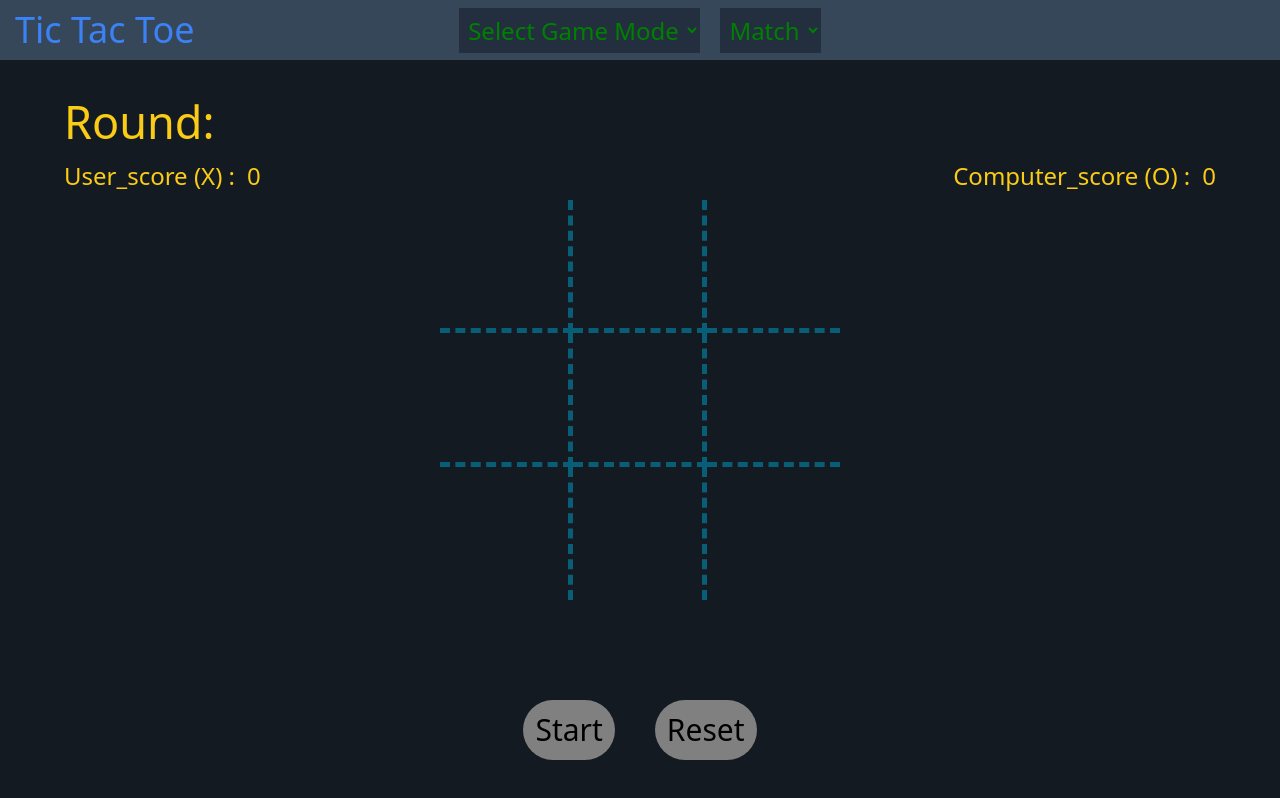
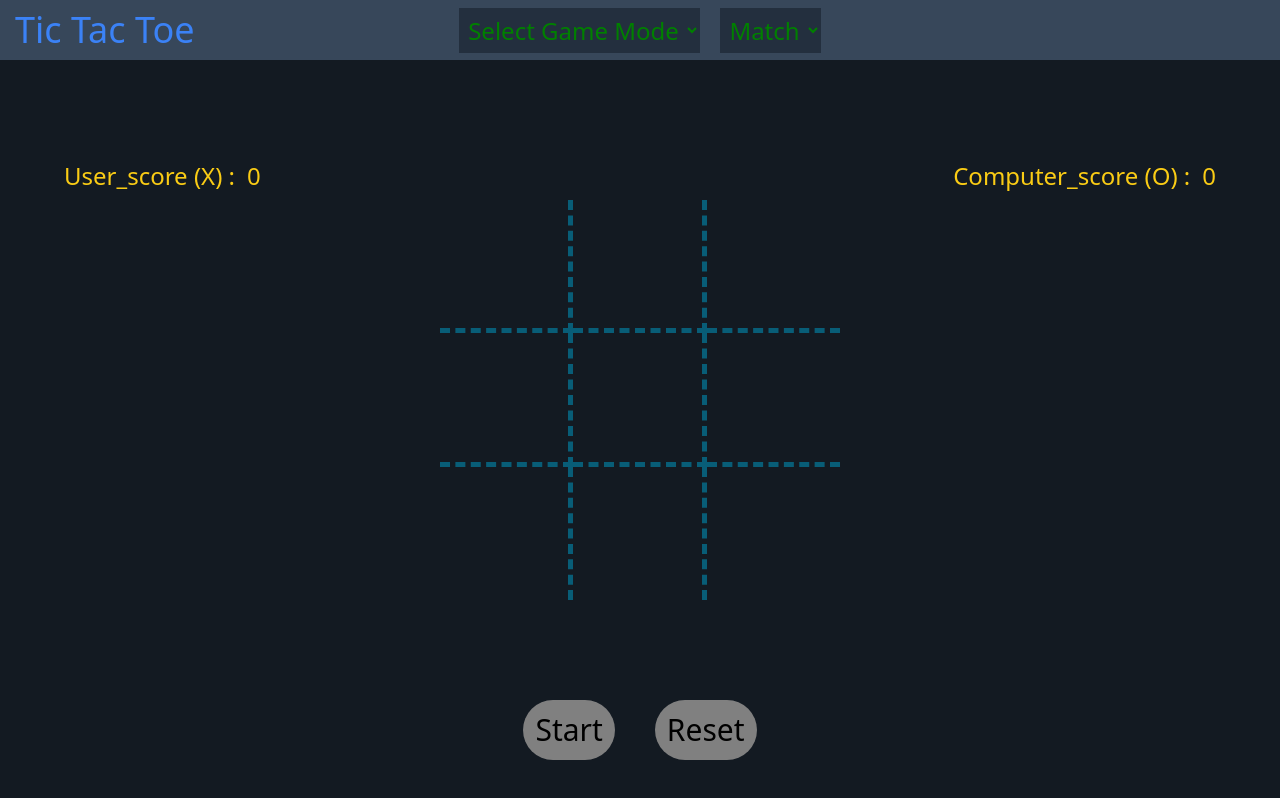
Before and after one commit to coder-gaurav69/Tic-tak-toe, a website: page index.html in a window 1280 px wide. Drawn offline with Linux system fonts and the light colour scheme.

Commit message:
Update index.html

```diff
--- a/index.html
+++ b/index.html
@@ -43,7 +43,7 @@
 
     </div>
 
-    <div class="round md:text-[35px] lg:text-[45px] text-[15px] flex absolute sm:top-[11%] sm:left-[5%] top-[18%] left-[3%] text-yellow-400">
+    <div class="round hidden md:text-[35px] lg:text-[45px] text-[15px] flex absolute sm:top-[11%] sm:left-[5%] top-[17%] left-[3%] text-yellow-400">
 <!--       <div class="round hidden">Round:</div> -->
       Round:
     </div>
```
